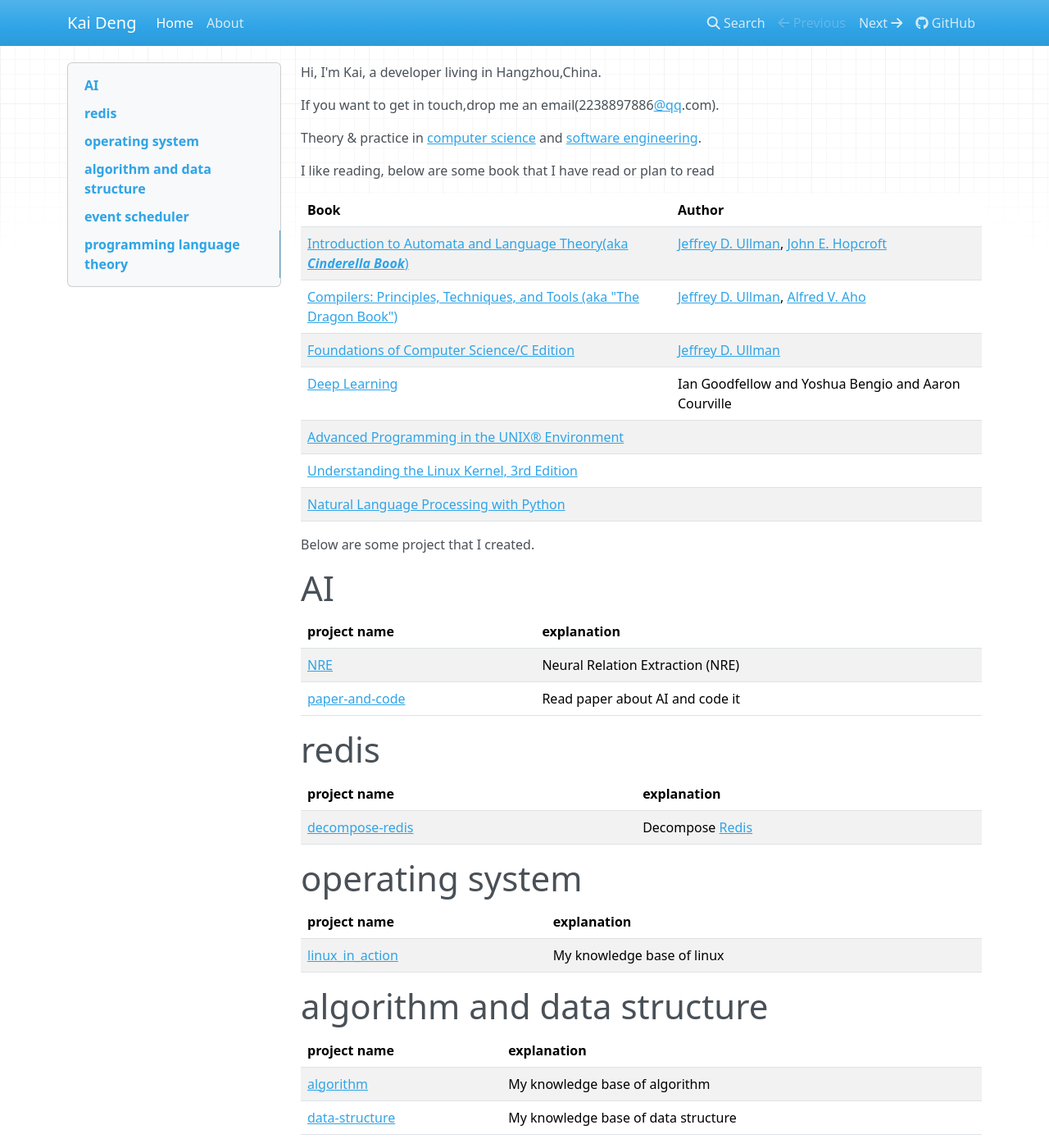
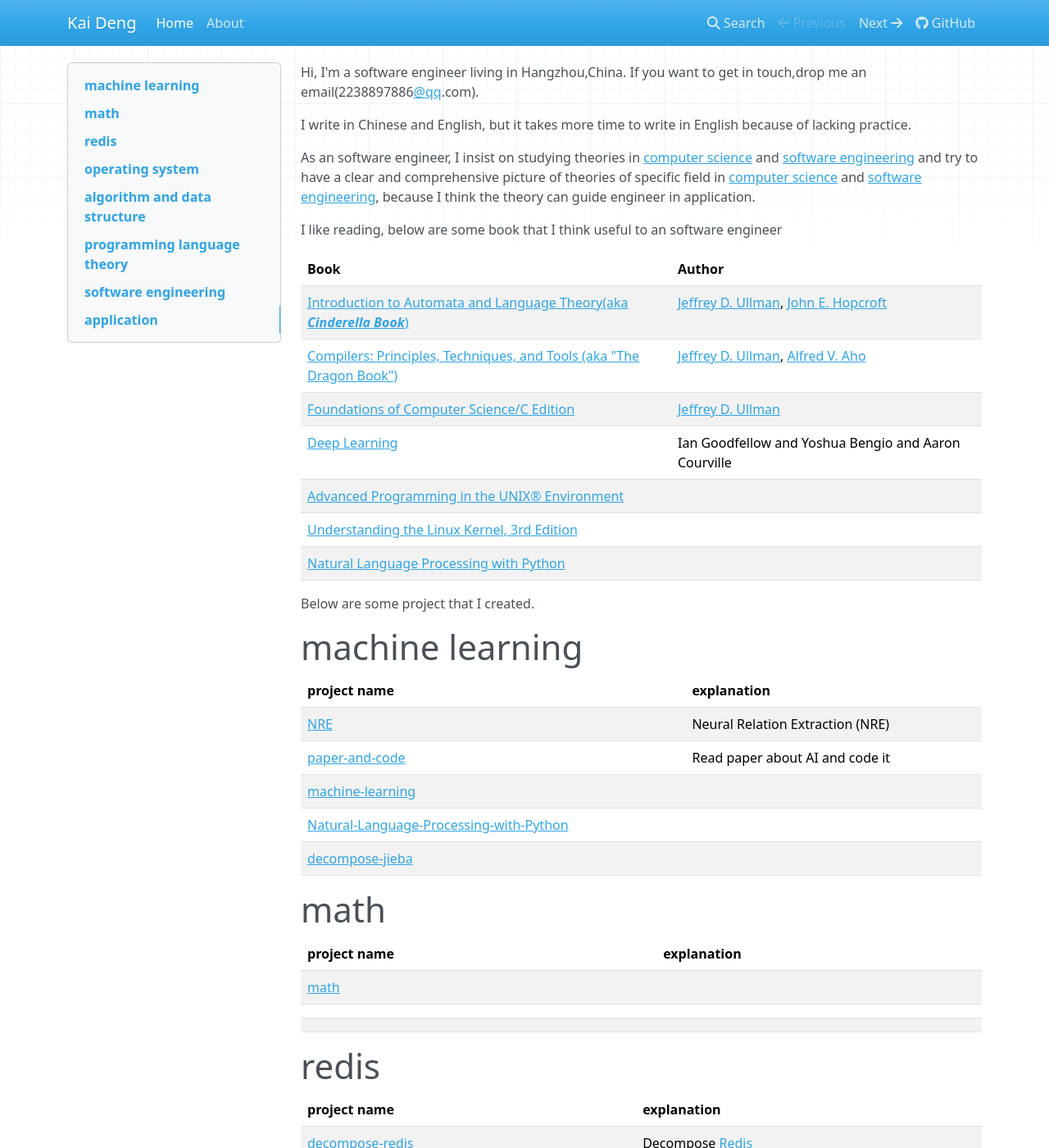
Before and after one commit to dengking/dengking.github.io, an MkDocs documentation site: the page built from source/docs/index.md, in a window 1280 px wide and 1400 px high. Shown: the whole window at 82% size. Built offline with MkDocs 1.6.1, drawn with Linux system fonts in a browser that asks for light colours; nearby versions of some CDN libraries; some of the changed text lies outside the part shown.

Commit message:
Update index.md

```diff
--- a/source/docs/index.md
+++ b/source/docs/index.md
@@ -1,12 +1,10 @@
-Hi, I'm Kai, a developer living in Hangzhou,China.
+Hi, I'm a software engineer living in Hangzhou,China. If you want to get in touch,drop me an email(2238897886@qq.com).
 
-If you want to get in touch,drop me an email(2238897886@qq.com).
+I write in Chinese and English, but it takes more time to write in English because of lacking practice.
 
+As an software engineer, I insist on studying theories in [computer science](https://en.wikipedia.org/wiki/Computer_science) and [software engineering](https://en.wikipedia.org/wiki/Software_engineering) and try to have a clear and comprehensive picture of theories of specific field in  [computer science](https://en.wikipedia.org/wiki/Computer_science) and [software engineering](https://en.wikipedia.org/wiki/Software_engineering), because I think the theory can guide engineer in application.
 
-
-Theory & practice in [computer science](https://en.wikipedia.org/wiki/Computer_science) and [software engineering](https://en.wikipedia.org/wiki/Software_engineering).
-
-I like reading, below are some book that I have read or plan to read
+I like reading, below are some book that I think useful to an software engineer
 
 | Book                                                         | Author                                                       |      |
 | ------------------------------------------------------------ | ------------------------------------------------------------ | ---- |
@@ -20,16 +18,25 @@
 
 
 
-
-
 Below are some project that I created.
 
-# AI
+# machine learning
 
 | project name                                                 | explanation                      |
 | ------------------------------------------------------------ | -------------------------------- |
 | [NRE](https://github.com/dengking/NRE)                       | Neural Relation Extraction (NRE) |
 | [paper-and-code](https://github.com/dengking/paper-and-code) | Read paper about AI and code it  |
+| [machine-learning](https://github.com/dengking/machine-learning) |                                  |
+| [Natural-Language-Processing-with-Python](https://github.com/dengking/Natural-Language-Processing-with-Python) |                                  |
+| [decompose-jieba](https://github.com/dengking/decompose-jieba) |                                  |
+
+# math
+
+| project name                             | explanation |
+| ---------------------------------------- | ----------- |
+| [math](https://github.com/dengking/math) |             |
+|                                          |             |
+|                                          |             |
 
 
 
@@ -59,18 +68,30 @@
 
 
 
-# event scheduler
-
-| project name                                                 | explanation |
-| ------------------------------------------------------------ | ----------- |
-| [timer-with-thread-pool](https://github.com/dengking/timer-with-thread-pool) |             |
-
-
-
 # programming language theory
 
 | project name                                                 | explanation                                                  |
 | ------------------------------------------------------------ | ------------------------------------------------------------ |
 | [automata-and-formal-language](https://github.com/dengking/automata-and-formal-language) | Automata theory and formal language theory                   |
 | [compiler-principle](https://dengking.github.io/compiler-principle/) | Note of book Compilers Principles, Techniques and Tools Second Edition |
-| compiler-principle-in-action                                 | The two main-stream compilers, [GCC](https://gcc.gnu.org/) and [LLVM](http://llvm.org/) |
+| [compiler-principle-in-action](https://github.com/dengking/compiler-principle-in-action) | The two main-stream compilers, [GCC](https://gcc.gnu.org/) and [LLVM](http://llvm.org/) |
+| [python-in-action](https://github.com/dengking/python-in-action) |                                                              |
+| [c-family-language-in-action](https://github.com/dengking/c-family-language-in-action) |                                                              |
+| [programming-paradigms](https://github.com/dengking/programming-paradigms) |                                                              |
+
+# software engineering
+
+| project name                                                 |      |
+| ------------------------------------------------------------ | ---- |
+| [software-engineering](https://github.com/dengking/software-engineering) |      |
+| [software-design-pattern](https://github.com/dengking/software-design-pattern) |      |
+|                                                              |      |
+
+
+
+# application
+
+| project name                                                 | explanation |
+| ------------------------------------------------------------ | ----------- |
+| [timer-with-thread-pool](https://github.com/dengking/timer-with-thread-pool) |             |
+| [concurrent-server](https://github.com/dengking/concurrent-server) |             |
```
Also changed, not shown: other parts of source/docs/index.md (+2 -0 lines).
